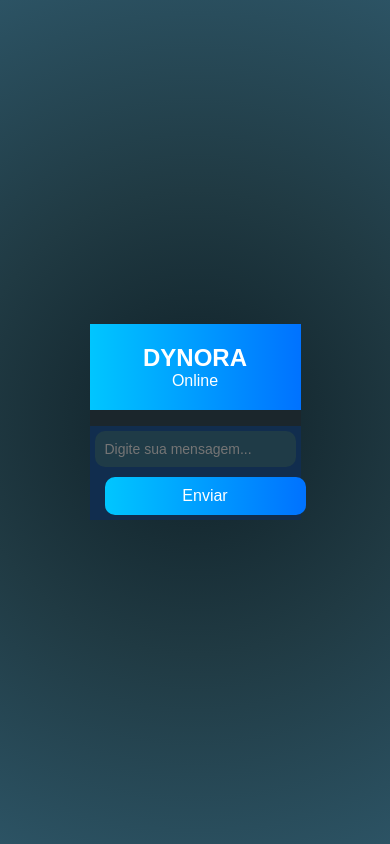
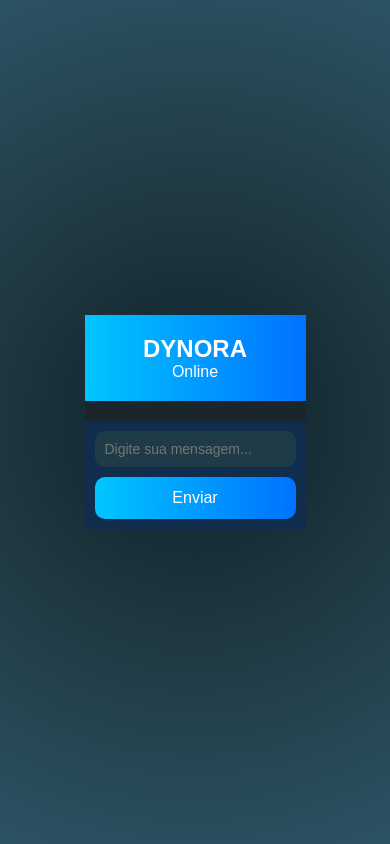
Before and after one commit to danilo631/Chat.Dynora, a Flask app: page / in a window 390 px wide. Run offline with Flask 3, Linux system fonts and the light colour scheme; parts of the project's set-up code (start-up, migrations or seed data) failed here and were passed over.

Commit message:
Update style.css

```diff
--- a/static/style.css
+++ b/static/style.css
@@ -14,23 +14,30 @@
     justify-content: center;
     align-items: center;
     font-size: 16px;
+    overflow: hidden; /* Evita barras de rolagem indesejadas */
 }
 
 /* Container principal */
 .container {
     width: 100%;
-    max-width: 600px; /* Largura ótima para dispositivos grandes */
-    height: 100%;
+    height: 100vh; /* Ocupa 100% da altura da tela */
+    max-width: 100%; /* Remove a limitação de largura */
+    display: flex;
+    justify-content: center;
+    align-items: center;
+    padding: 0;
 }
 
 /* Interface de chat */
 .chat-interface {
-    background: rgba(15, 32, 39, 0.85);
+    background: rgba(15, 32, 39, 0.95); /* Fundo semi-transparente */
     border-radius: 15px;
     box-shadow: 0 0 20px rgba(0, 255, 255, 0.5); /* Efeito de brilho */
     display: flex;
     flex-direction: column;
+    width: 100%;
     height: 100%;
+    max-width: 100%;
     overflow: hidden;
 }
 
@@ -39,6 +46,7 @@
     background: linear-gradient(90deg, #00c6ff, #0072ff); /* Gradiente futurista */
     padding: 20px;
     text-align: center;
+    flex-shrink: 0; /* Evita que o cabeçalho diminua */
 }
 
 .chat-header h1 {
@@ -58,10 +66,11 @@
     flex: 1;
     background-color: #1b262c;
     overflow-y: auto;
-    padding: 15px;
+    padding: 20px;
     display: flex;
     flex-direction: column;
-    gap: 10px;
+    gap: 15px;
+    scroll-behavior: smooth; /* Scroll suave */
 }
 
 /* Estilos das mensagens */
@@ -71,6 +80,7 @@
     border-radius: 20px;
     font-size: 14px;
     line-height: 1.5;
+    word-wrap: break-word; /* Evita que o texto ultrapasse o limite */
 }
 
 .message.user {
@@ -91,25 +101,31 @@
 .input-area {
     display: flex;
     background-color: #112d4e; /* Cor do fundo da área de input */
-    padding: 10px;
+    padding: 15px;
+    flex-shrink: 0; /* Evita que a área de input diminua */
 }
 
 .input-area input {
     flex: 1;
-    padding: 10px;
+    padding: 12px;
     border-radius: 10px;
     border: none;
     outline: none;
     font-size: 14px;
     background: #1f3b47; /* Fundo mais escuro para input */
     color: white;
+    transition: background 0.3s;
+}
+
+.input-area input:focus {
+    background: #2c5364; /* Efeito ao focar no input */
 }
 
 .input-area button {
     background: linear-gradient(90deg, #00c6ff, #0072ff);
     border: none;
     color: white;
-    padding: 10px 15px;
+    padding: 12px 20px;
     margin-left: 10px;
     border-radius: 10px;
     cursor: pointer;
@@ -123,17 +139,12 @@
 
 /* Responsividade: telas pequenas */
 @media (max-width: 768px) {
-    .container {
-        max-width: 100%;
-        padding: 10px;
-    }
-
     .chat-interface {
-        height: 100%;
+        border-radius: 0; /* Remove bordas para ocupar toda a tela */
     }
 
     .chat-box {
-        padding: 10px;
+        padding: 15px;
     }
 
     .message {
@@ -142,12 +153,12 @@
     }
 
     .input-area {
-        padding: 8px;
+        padding: 10px;
     }
 
     .input-area input {
         font-size: 16px;
-        padding: 12px;
+        padding: 10px;
     }
 
     .input-area button {
@@ -157,12 +168,8 @@
 
 /* Responsividade para telas menores que 480px (dispositivos móveis) */
 @media (max-width: 480px) {
-    .chat-interface {
-        border-radius: 10px; /* Reduzir bordas para dispositivos pequenos */
-    }
-
     .chat-box {
-        padding: 8px;
+        padding: 10px;
     }
 
     .message {
@@ -172,7 +179,7 @@
 
     .input-area {
         flex-direction: column;
-        padding: 5px;
+        padding: 10px;
     }
 
     .input-area input {
@@ -184,5 +191,6 @@
     .input-area button {
         font-size: 16px;
         width: 100%;
+        margin-left: 0;
     }
 }
```
